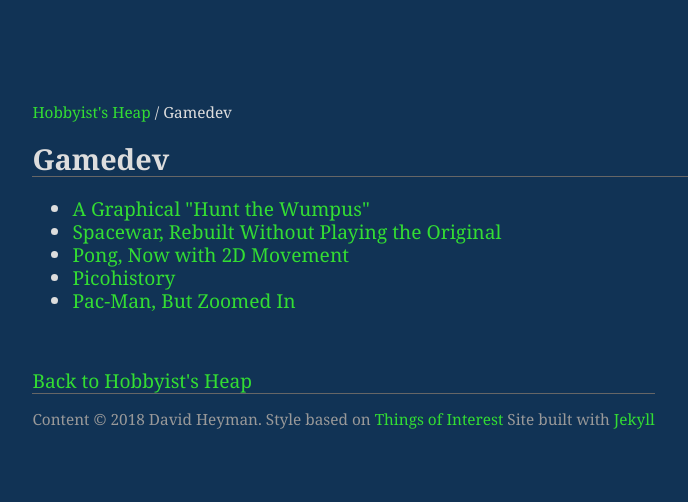
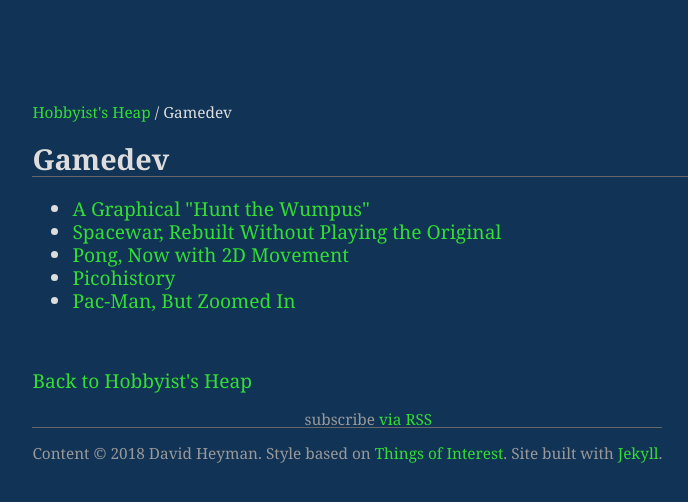
Before and after one commit to qwertystop/qwertystop.github.io, a Jekyll site: the page built from gamedev.html, in a window 1280 px wide. Shown: the top 502 px of the page, without its empty margins (14-702 px from the left). Built offline with Jekyll 4.4.1, drawn with Linux system fonts in a browser that asks for light colours.

Commit message:
Slight structural cleanup

```diff
--- a/_includes/footer.html
+++ b/_includes/footer.html
@@ -15,7 +15,8 @@
 </p>
 </div>
 <div id="footer">
-Content © 2018 David Heyman.
-Style based on <a href="https://qntm.org">Things of Interest</a>
-Site built with <a href="https://jekyllrb.com/">Jekyll</a>
+<p class="rss-subscribe">subscribe <a href="{{ "/feed.xml" | relative_url }}">via RSS</a></p>
+<span>Content © 2018 David Heyman.</span>
+<span>Style based on <a href="https://qntm.org">Things of Interest</a>.</span>
+<span>Site built with <a href="https://jekyllrb.com/">Jekyll</a>.</span>
 </div>
--- a/_layouts/home.html
+++ b/_layouts/home.html
@@ -23,4 +23,3 @@ title: "Hobbyist's Heap"
        <dd><a href="{{ post.url | relative_url }}">{{ post.title | escape }}</a></dd>
      {%- endfor -%}
     </dl>
-    <p class="rss-subscribe">subscribe <a href="{{ "/feed.xml" | relative_url }}">via RSS</a></p>
```
